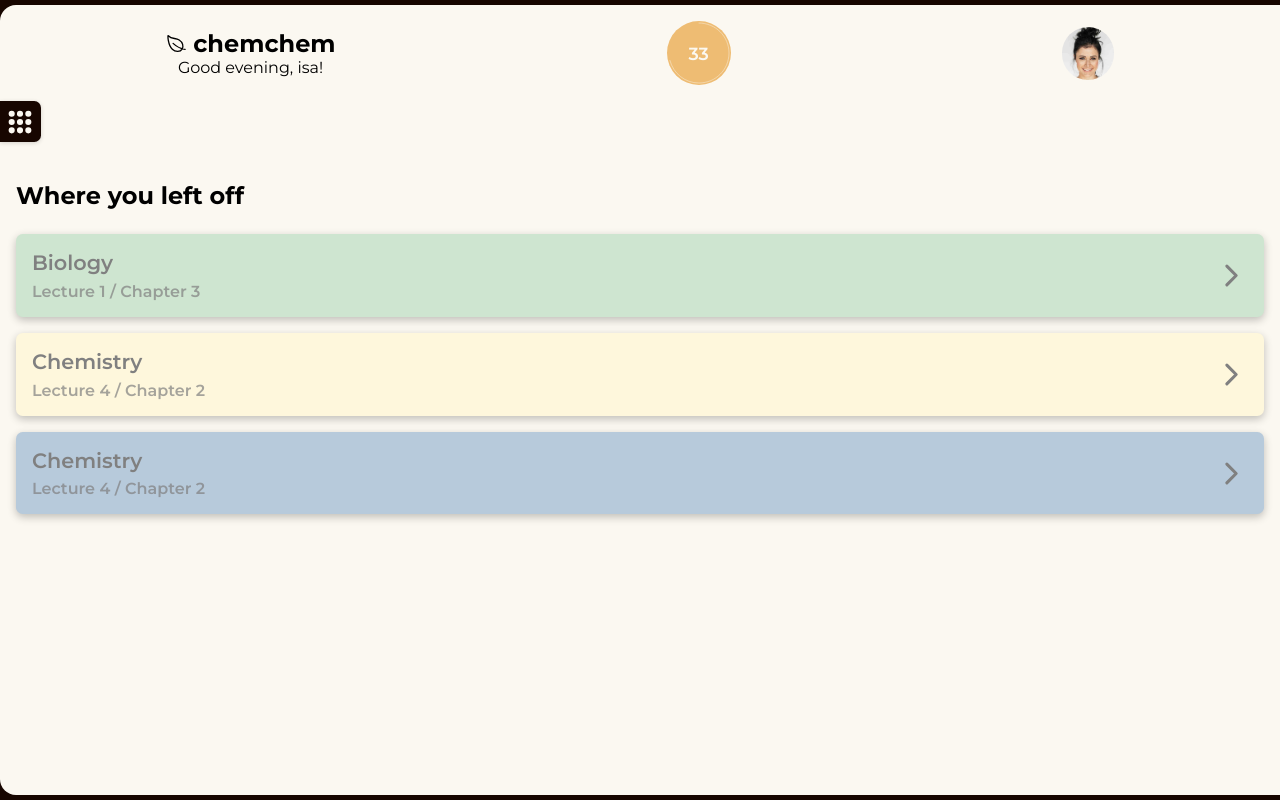
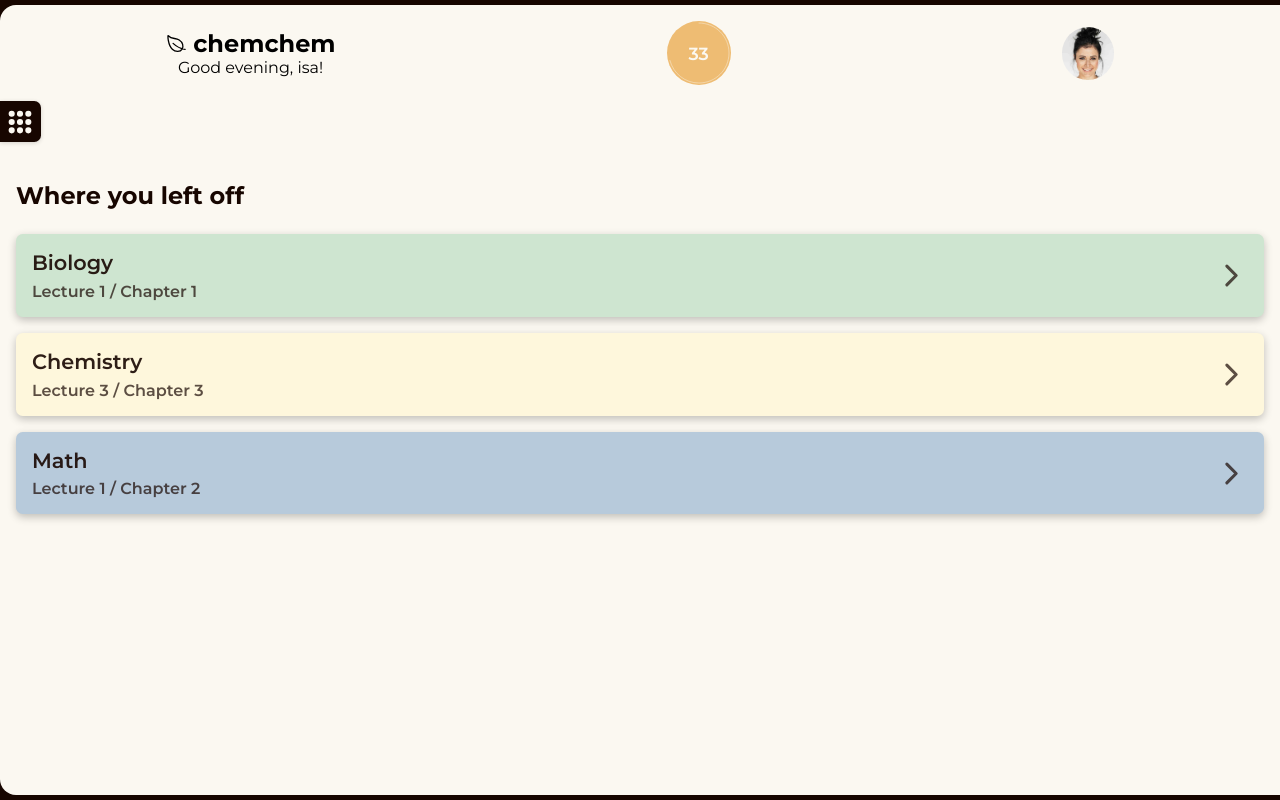
Before and after one commit to asi-isa/chemchem, a Next.js app: page /dashboard in a window 1280 px wide. Built offline with nearby package versions, Linux system fonts and the light colour scheme.

Commit message:
refactor checkpointItem

```diff
--- /dev/null
+++ b/comps/checkpoint/CheckpointItem.module.css
@@ -0,0 +1,20 @@
+.checkpoint_item {
+  /* color: gray; */
+  font-weight: 600;
+  display: flex;
+  justify-content: space-between;
+  align-items: center;
+  padding: 1rem;
+  border-radius: 0.42rem;
+  margin-bottom: 1rem;
+  box-shadow: rgba(0, 0, 0, 0.24) 0px 3px 8px;
+}
+
+.checkpoint_item_title {
+  font-size: 1.3rem;
+  margin-bottom: 0.42rem;
+  color: rgba(23, 6, 0, 0.9);
+}
+.checkpoint_text {
+  color: #170600b3;
+}
--- /dev/null
+++ b/comps/checkpoint/CheckpointItem.tsx
@@ -0,0 +1,35 @@
+import React from "react";
+import { motion } from "framer-motion";
+import { IoChevronForward } from "react-icons/io5";
+
+import styles from "./CheckpointItem.module.css";
+
+interface CheckpointItemProps {
+  title: string;
+  lecture: number;
+  chapter: number;
+  color: string;
+}
+
+export default function CheckpointItem({
+  color,
+  lecture,
+  chapter,
+  title,
+}: CheckpointItemProps) {
+  return (
+    <motion.div
+      className={styles.checkpoint_item}
+      style={{ backgroundColor: color }}
+    >
+      <div className="">
+        <p className={styles.checkpoint_item_title}>{title}</p>
+        <p className={styles.checkpoint_text}>
+          Lecture {lecture} / Chapter {chapter}
+        </p>
+      </div>
+
+      <IoChevronForward size={33} color="#170600b3" />
+    </motion.div>
+  );
+}
--- a/pages/dashboard.tsx
+++ b/pages/dashboard.tsx
@@ -1,11 +1,12 @@
 import React, { useState } from "react";
 import Image from "next/image";
-import { IoChevronForward, IoLeafOutline } from "react-icons/io5";
+import { IoLeafOutline } from "react-icons/io5";
 
 import styles from "../styles/Dashboard.module.css";
 import SideMenu from "../comps/menu/SideMenu";
 import CircleSVG from "../comps/svg/CircleSVG";
 import Badge from "../comps/badge/Badge";
+import CheckpointItem from "../comps/checkpoint/CheckpointItem";
 
 export default function Dashboard() {
   const [showSideMenu, setShowSideMenu] = useState(false);
@@ -42,41 +43,24 @@ export default function Dashboard() {
         <div className={styles.checkpoint_con}>
           <h3 className={styles.checkpoint_title}>Where you left off</h3>
 
-          <div
-            className={styles.checkpoint_item}
-            style={{ backgroundColor: "#cee5d0" }}
-          >
-            <div className="">
-              <p className={styles.checkpoint_item_title}>Biology</p>
-              <p className={styles.checkpoint_text}>Lecture 1 / Chapter 3</p>
-            </div>
-
-            <IoChevronForward size={33} />
-          </div>
-
-          <div
-            className={styles.checkpoint_item}
-            style={{ backgroundColor: "#FEF7DC" }}
-          >
-            <div className="">
-              <p className={styles.checkpoint_item_title}>Chemistry</p>
-              <p className={styles.checkpoint_text}>Lecture 4 / Chapter 2</p>
-            </div>
-
-            <IoChevronForward size={33} />
-          </div>
-
-          <div
-            className={styles.checkpoint_item}
-            style={{ backgroundColor: "#B7CADB" }}
-          >
-            <div className="">
-              <p className={styles.checkpoint_item_title}>Chemistry</p>
-              <p className={styles.checkpoint_text}>Lecture 4 / Chapter 2</p>
-            </div>
-
-            <IoChevronForward size={33} />
-          </div>
+          <CheckpointItem
+            title="Biology"
+            chapter={1}
+            lecture={1}
+            color="#cee5d0"
+          />
+          <CheckpointItem
+            title="Chemistry"
+            chapter={3}
+            lecture={3}
+            color="#FEF7DC"
+          />
+          <CheckpointItem
+            title="Math"
+            chapter={2}
+            lecture={1}
+            color="#B7CADB"
+          />
         </div>
       </div>
     </div>
--- a/styles/Dashboard.module.css
+++ b/styles/Dashboard.module.css
@@ -68,29 +68,10 @@
 
 .checkpoint_con {
   padding: 0 1rem;
+  color: rgb(23, 6, 0);
 }
 
 .checkpoint_title {
   margin-bottom: 1.5rem;
   font-size: 1.5rem;
 }
-
-.checkpoint_item {
-  color: gray;
-  font-weight: 600;
-  display: flex;
-  justify-content: space-between;
-  align-items: center;
-  padding: 1rem;
-  border-radius: 0.42rem;
-  margin-bottom: 1rem;
-  box-shadow: rgba(0, 0, 0, 0.24) 0px 3px 8px;
-}
-
-.checkpoint_item_title {
-  font-size: 1.3rem;
-  margin-bottom: 0.42rem;
-}
-.checkpoint_text {
-  opacity: 0.7;
-}
```
